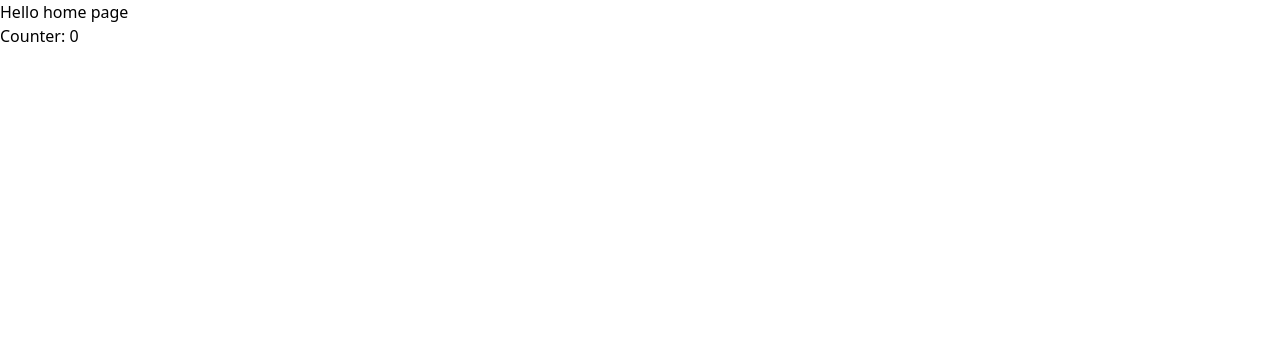
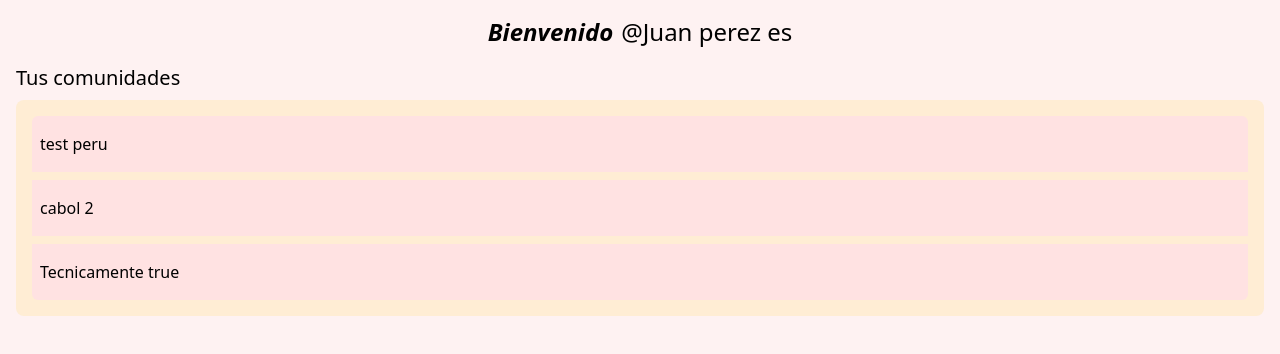
Before and after one commit to Mortadelo24/community-report-web-client, a Vue app: page / in a window 1280 px wide. Shown: the top 354 px of the page. Built offline with nearby package versions, Linux system fonts and the light colour scheme.

Commit message:
add pinia and lenguage pack

```diff
--- a/package.json
+++ b/package.json
@@ -10,6 +10,7 @@
   },
   "dependencies": {
     "@tailwindcss/vite": "^4.1.0",
+    "pinia": "^3.0.1",
     "tailwindcss": "^4.1.0",
     "vue": "^3.5.13"
   },
--- a/src/App.vue
+++ b/src/App.vue
@@ -1,8 +1,11 @@
 <script setup lang="ts">
 import HomePage from './components/HomePage.vue'
+import Auth from './components/Auth.vue'
 </script>
 
 <template>
+  <div class = "m-4">
+  <HomePage></HomePage>
+  </div>
 
-  <HomePage></HomePage>
 </template>
--- /dev/null
+++ b/src/components/Auth.vue
@@ -0,0 +1,16 @@
+<script setup lang="ts">
+  import {useAuthStore} from '../stores/auth.ts'
+  import {storeToRefs} from 'pinia'
+
+  const authStore = useAuthStore();
+
+  const {name} = storeToRefs(authStore);
+</script>
+<template>
+  <div>
+    <h1>This is a login</h1>
+    <p>
+    this is a name: {{name}}
+    </p>
+  </div>
+</template>
--- a/src/components/HomePage.vue
+++ b/src/components/HomePage.vue
@@ -1,12 +1,36 @@
 <script setup lang="ts">
   import {ref} from 'vue';
+  import {storeToRefs} from 'pinia';
+  import {useAuthStore} from '../stores/auth.ts'
+  import {useLenguageStore} from '../stores/lenguage.ts'
+
+  const authStore = useAuthStore();
+  const lenguageStore = useLenguageStore();
+  const {name} = storeToRefs(authStore);
+  const {preference, lenguagePack} = storeToRefs(lenguageStore);
   const count = ref(0);
 
+  const communitiesList = ref(
+   [
+    "test peru",
+    "cabol 2",
+    "Tecnicamente true"
+  ]
+  )
 </script>
 
 <template>
   <div>
-   Hello home page
-   <p>Counter: {{count}}</p>
+    <p class="flex flex-row flex-center font-medium text-2xl gap-2 justify-center flex-wrap"><span class="italic font-bold">{{lenguagePack["welcome"]}}</span> @{{name}} {{preference}}</p>
+    <div class="mt-4">
+      <p class="text-xl font-medium">{{lenguagePack["communityListTitle"]}}</p>
+        <div class="flex flex-col gap-2 bg-orange-100 mt-2 p-4 rounded-lg">
+          <div v-for="community in communitiesList"  class="bg-red-100 px-2 py-4 last:rounded-b-md first:rounded-t-md">
+            {{community}}
+          </div>
+        </div>
+      </div>
   </div>
+
+
 </template>
--- /dev/null
+++ b/src/lenguages/en.json
@@ -0,0 +1,6 @@
+{
+
+    "welcome": "Welcome",
+    "communityListTitle": "Yours communities"
+
+}
--- /dev/null
+++ b/src/lenguages/es.json
@@ -0,0 +1,5 @@
+{
+
+    "welcome": "Bienvenido",
+    "communityListTitle": "Tus comunidades"
+}
--- a/src/main.ts
+++ b/src/main.ts
@@ -1,5 +1,12 @@
 import { createApp } from 'vue'
+import { createPinia } from 'pinia'
+
 import './style.css'
 import App from './App.vue'
 
-createApp(App).mount('#app')
+
+const pinia = createPinia();
+const app = createApp(App);
+
+app.use(pinia);
+app.mount('#app');
--- /dev/null
+++ b/src/stores/auth.ts
@@ -0,0 +1,11 @@
+import {defineStore} from 'pinia'
+import {ref} from 'vue'
+
+export const useAuthStore = defineStore('auth', ()=>{
+  const name = ref("Juan perez");
+
+
+  return {
+    name
+  }
+})
--- /dev/null
+++ b/src/stores/lenguage.ts
@@ -0,0 +1,13 @@
+import {defineStore} from 'pinia'
+import {ref} from 'vue'
+import es from '../lenguages/es.json'
+
+export const useLenguageStore = defineStore("lenguage", ()=>{
+  const preference = ref("es");
+  const lenguagePack = ref(es);
+
+  return {
+    preference,
+    lenguagePack
+  }
+})
--- a/src/style.css
+++ b/src/style.css
@@ -1 +1,5 @@
 @import "tailwindcss";
+
+html, body {
+  @apply bg-red-50;
+}
```
Also changed, not shown: 1 other file (tests, documents, lock files or other folders).
